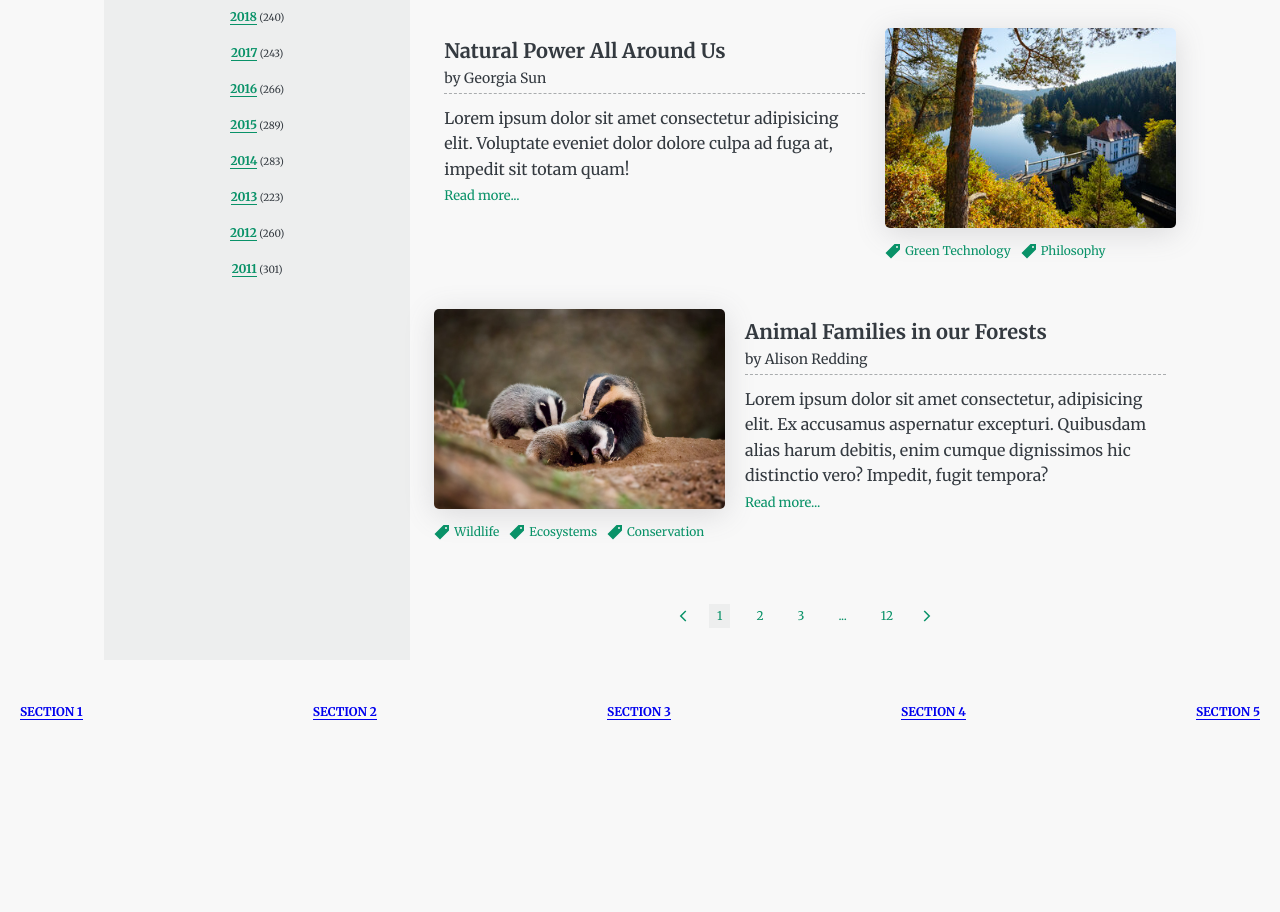
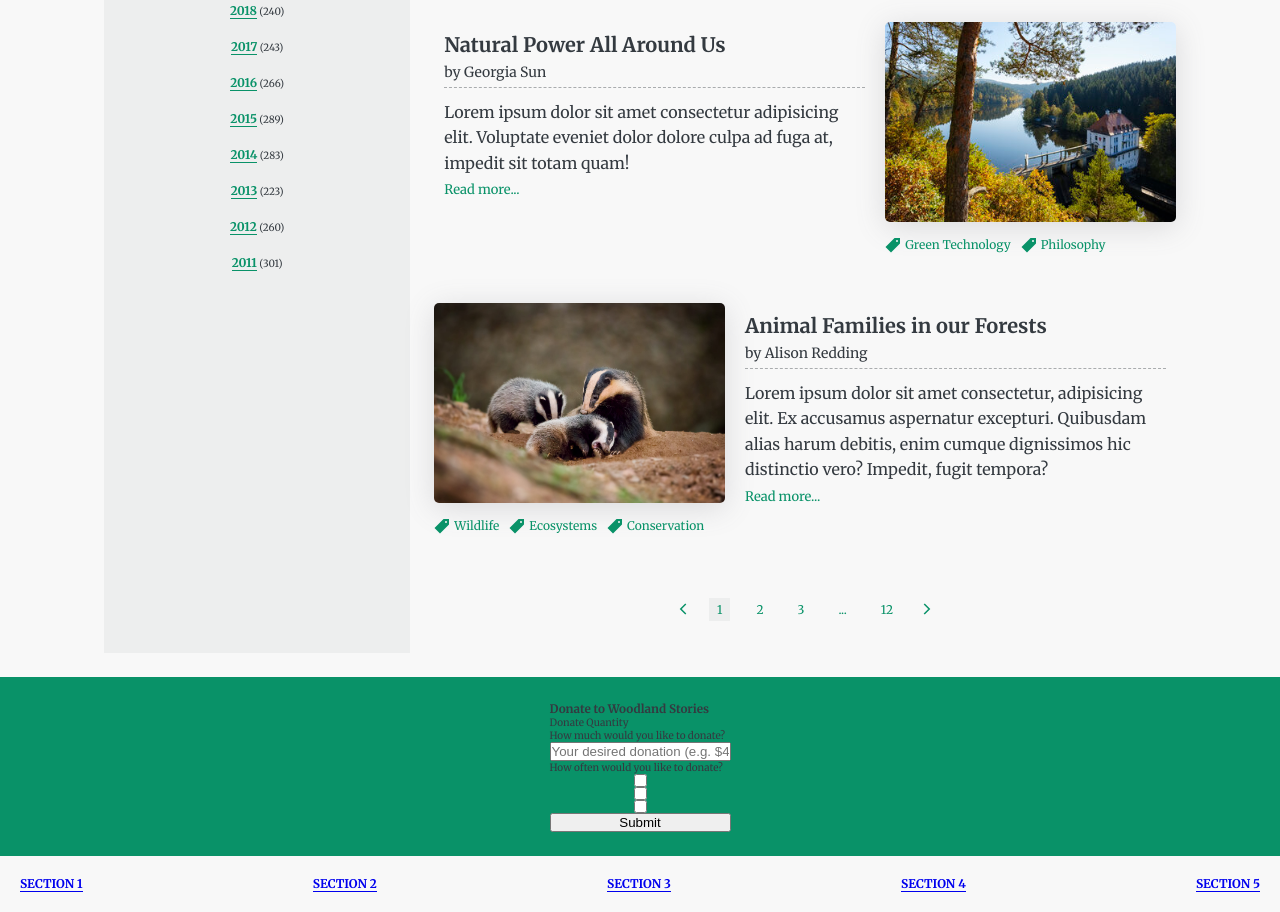
Before and after one commit to olinkirkland/Primer-Blog-Project, a plain HTML site: page index.html in a window 1280 px wide. Shown: the part 1396-2308 px from the top of the page. Before the commit the page ends 2136 px from the top, so only its background shows below. Drawn offline with nearby package versions, Linux system fonts and the light colour scheme.

Commit message:
Start work on the donate form

```diff
--- a/assets/css/styles.css
+++ b/assets/css/styles.css
@@ -28,7 +28,7 @@ ion-icon {
   pointer-events: none;
 }
 
-main {
+section {
   display: flex;
 }
 
@@ -292,14 +292,14 @@ header {
   background-color: rgba(52, 58, 64, 0.05);
 }
 
-.pagination a:link,
-.pagination a:visited {
-  border-bottom: 1px solid transparent;
+/* DONATION */
+.section-donate {
+  background-color: #099268;
 }
 
-.pagination a:hover,
-.pagination a:active {
-  border-bottom: 1px solid currentColor;
+.donate-form {
+  display: flex;
+  flex-direction: column;
 }
 
 /* FOOTER */
--- a/index.html
+++ b/index.html
@@ -51,7 +51,7 @@
         <a href="#" class="btn-nav">Conservation Efforts</a>
         <a href="#" class="btn-nav">About Us</a>
         <a href="#" class="btn-nav">Impressum</a>
-        <a href="#" class="btn-nav btn-nav--emphasis">Donate</a>
+        <a href="#donate" class="btn-nav btn-nav--emphasis">Donate</a>
         <div class="social-links">
           <a href="">
             <ion-icon class="social-icon" name="logo-twitter"></ion-icon>
@@ -70,13 +70,14 @@
       </div>
     </header>
 
-    <p class="banner">
-      Donate least $10 now and receive a complementary Woodland Stories
+    <a href="#donate" class="banner">
+      Donate at least $10 now and receive a complementary Woodland Stories
       carabiner.
-      <a href=""><ion-icon name="gift-sharp"></ion-icon></a>
-    </p>
+      <ion-icon name="gift-sharp"></ion-icon>
+    </a>
 
-    <main class="container">
+    <main>
+      <section class="container">
         <nav class="nav-secondary">
           <div class="nav-icon-container">
             <ion-icon class="nav-icon" name="pricetags-sharp"></ion-icon>
@@ -187,8 +188,8 @@
               <h3>More Than Just a Walk in the Park</h3>
               <span class="author">by Georgia Sun</span>
               <p>
-              Lorem ipsum dolor sit amet, consectetur adipisicing elit. Dolores,
-              corrupti!
+                Lorem ipsum dolor sit amet, consectetur adipisicing elit.
+                Dolores, corrupti!
                 <br /><a href="#">Read more...</a>
               </p>
             </div>
@@ -196,8 +197,9 @@
               <h3>Natural Power All Around Us</h3>
               <span class="author">by Georgia Sun</span>
               <p>
-              Lorem ipsum dolor sit amet consectetur adipisicing elit. Voluptate
-              eveniet dolor dolore culpa ad fuga at, impedit sit totam quam!
+                Lorem ipsum dolor sit amet consectetur adipisicing elit.
+                Voluptate eveniet dolor dolore culpa ad fuga at, impedit sit
+                totam quam!
                 <br /><a href="#">Read more...</a>
               </p>
             </div>
@@ -249,6 +251,43 @@
             <ion-icon class="nav-icon" name="chevron-forward-sharp"></ion-icon>
           </div>
         </div>
+      </section>
+
+      <section id="donate" class="section-donate">
+        <form class="container donate-form">
+          <h3>Donate to Woodland Stories</h3>
+          <p>Donate Quantity</p>
+          <label for="donate-quantity"
+            >How much would you like to donate?</label
+          >
+          <input
+            id="donate-quantity"
+            type="text"
+            placeholder="Your desired donation (e.g. $42.23)"
+          />
+
+          <label for="donate-frequency"
+            >How often would you like to donate?</label
+          >
+          <input
+            id="donate-frequency-once"
+            name="donate-frequency"
+            type="checkbox"
+          />
+          <input
+            id="donate-frequency"
+            name="donate-frequency"
+            type="checkbox"
+          />
+          <input
+            id="donate-frequency"
+            name="donate-frequency"
+            type="checkbox"
+          />
+
+          <input id="donate-submit" type="submit" />
+        </form>
+      </section>
     </main>
 
     <footer>
```
Lines whose indentation alone changed are shown as unchanged.
